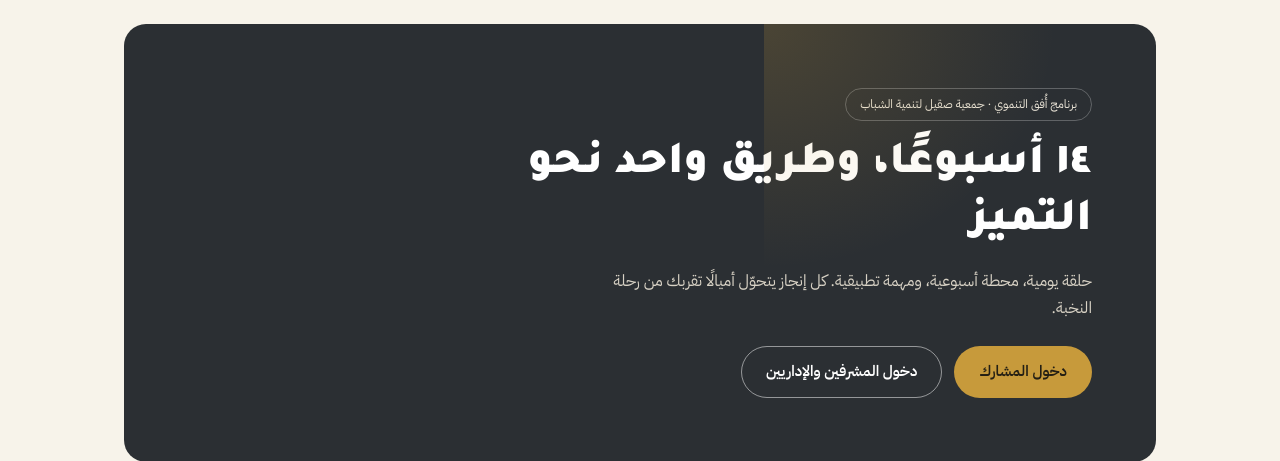
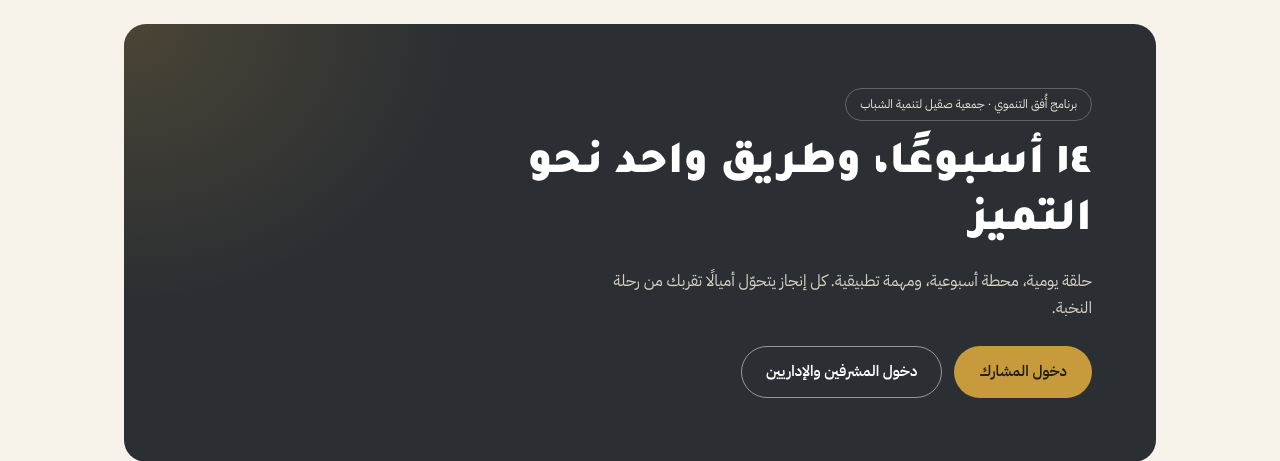
Before and after one commit to DevMohammad-SA/Ufuq, a Django app: page / in a window 1280 px wide. Shown: the part 95-556 px from the top of the page. Run offline with Django 5.2, Linux system fonts and the light colour scheme.

Commit message:
fix: smooth hero background gradient fade instead of hard clipped edge

```diff
--- a/templates/home.html
+++ b/templates/home.html
@@ -89,9 +89,15 @@ body{
   position:absolute;
   inset-block-start:0;
   inset-inline-start:0;
-  width:38%;
+  width:100%;
   height:100%;
-  background:radial-gradient(120% 90% at 0% 0%,rgba(199,154,59,.20),transparent 62%);
+  /* Full-bleed layer so the glow fades out purely through the gradient's
+     own stops — the old width:38% clipped the still-visible part of the
+     ellipse and left a hard vertical seam mid-hero. Same colour, same
+     .20 peak opacity, same top inline-start origin; the ending-shape and
+     final stop are retuned so the fade to full transparency stays inside
+     roughly the same corner region now that the box no longer bounds it. */
+  background:radial-gradient(46% 90% at 0% 0%,rgba(199,154,59,.20),transparent 70%);
   pointer-events:none;
 }
 .hero .in{position:relative; max-width:640px}
```
